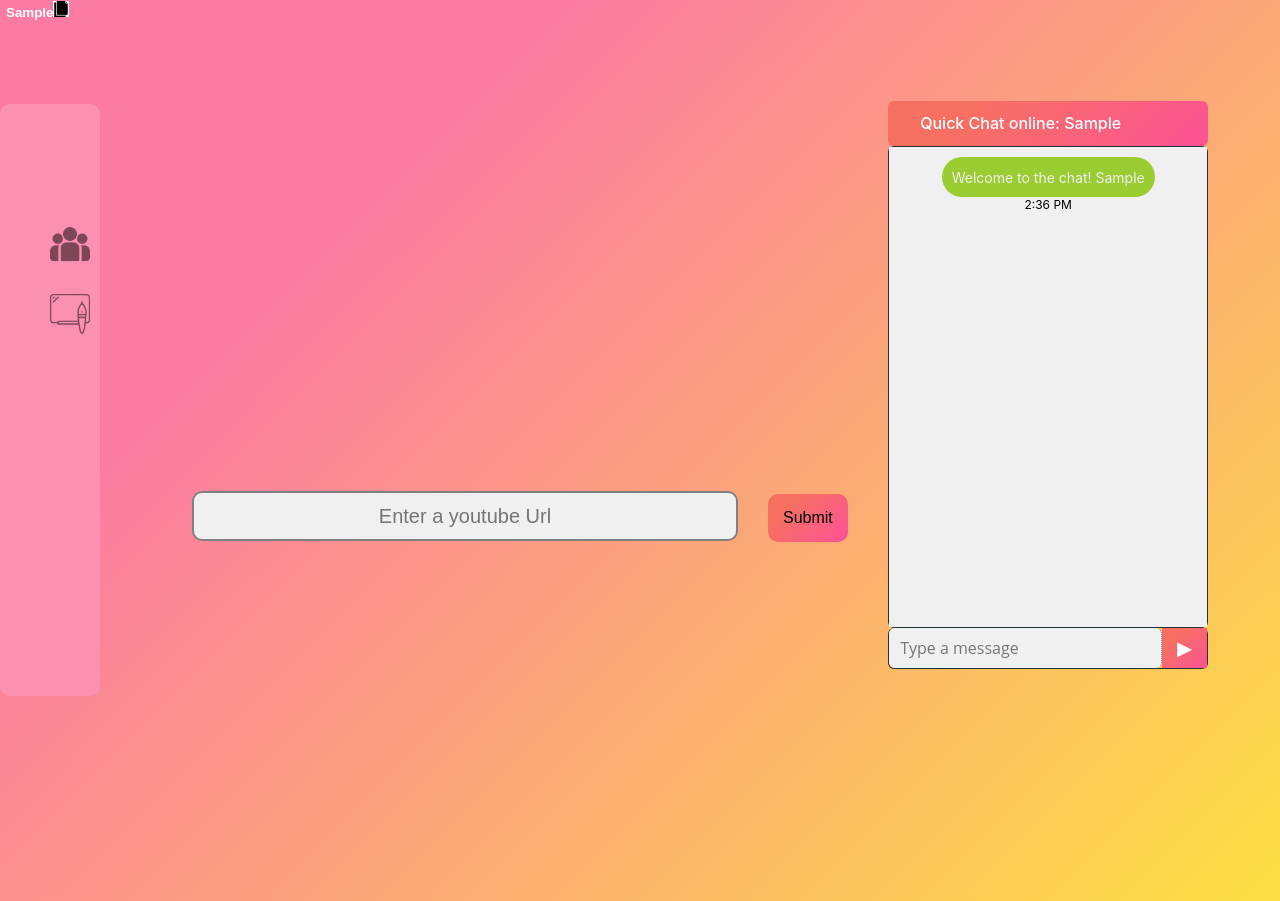
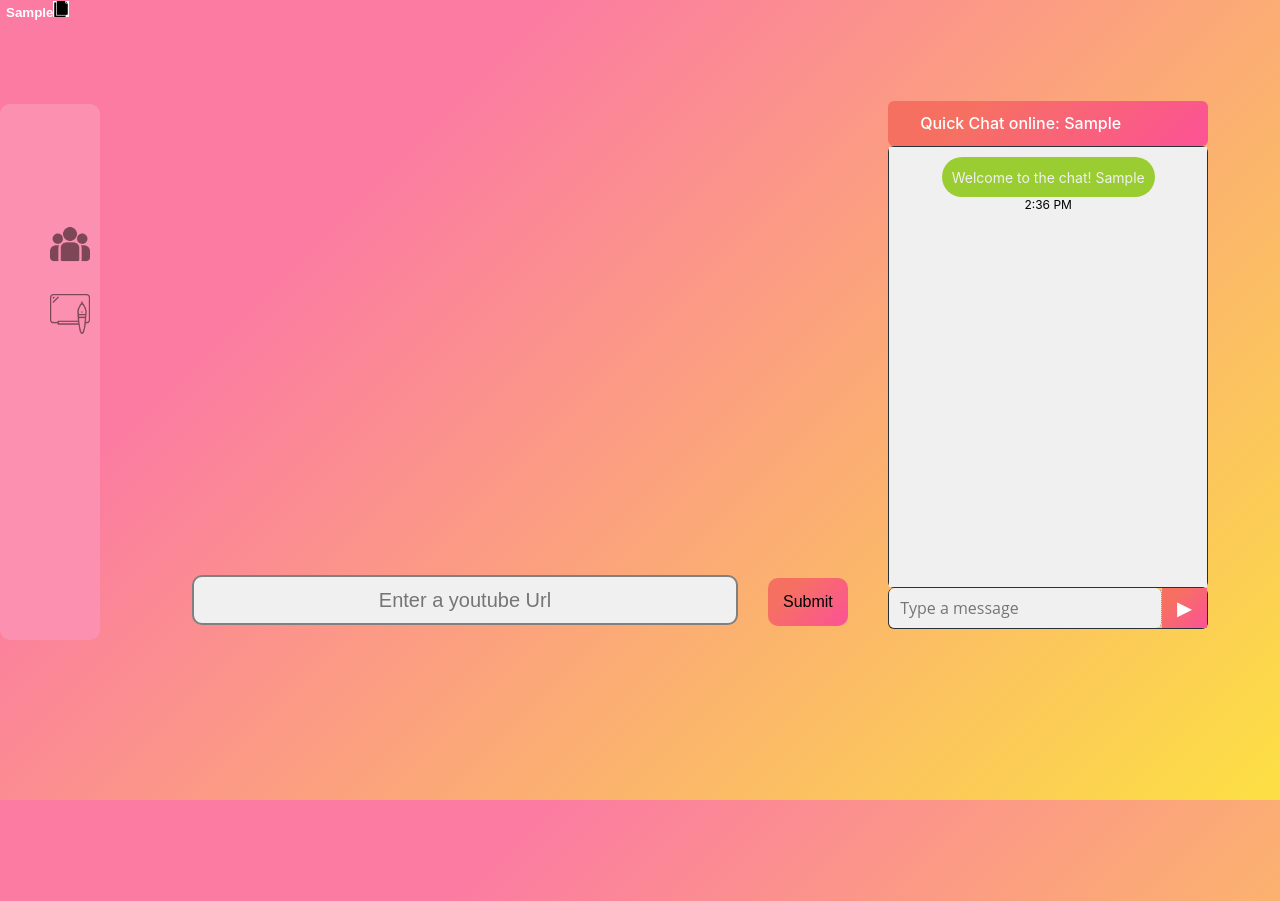
Before and after one commit to AshAman999/vidsync, a React (Create React App) app: page / in a window 1280 px wide. Both pictures are taken after typing "Sample", "Sample" into the empty fields and a click on the button "Join A Room". Built offline with nearby package versions, Linux system fonts and the light colour scheme; no server answers.

Commit message:
screen ratio of react player fixed

```diff
--- a/src/App.css
+++ b/src/App.css
@@ -24,6 +24,8 @@ body {
   /* margin: 0%;
   padding: 0%; */
   /* overflow: hidden; */
+  width: 100vw;
+  height: 100vh;
   background-color: #fce043;
   background-image: linear-gradient(315deg, #fce043 0%, #fb7ba2 74%);
 }
@@ -131,7 +133,7 @@ body {
 }
 
 .chat-window .chat-body {
-  height: 60vh;
+  height: 55vh;
   border: 1px solid #263238;
   background: #f0f0f0;
   border-radius: 6px;
@@ -308,7 +310,7 @@ body {
   position: absolute;
   top: 13vh;
   left: 0;
-  bottom: 13vh;
+  bottom: 20vh;
   width: 100px;
   padding: 10px 0;
   border-radius: 10px;
@@ -357,7 +359,7 @@ body {
   flex-basis: 33%;
 }
 
-.copy-btn{
+.copy-btn {
   background-color: transparent;
   border: transparent;
   color: white;
--- a/src/Pages/MainScreen.js
+++ b/src/Pages/MainScreen.js
@@ -99,6 +99,8 @@ function MainScreen({ socket, username, room }) {
           onPlay={() => onPlay()}
           onSeek={(e) => console.log(e)}
           className="react-player"
+          height={window.innerHeight / 1.8}
+          width={window.innerWidth / 2.15}
         />
       </div>
       <input
```
